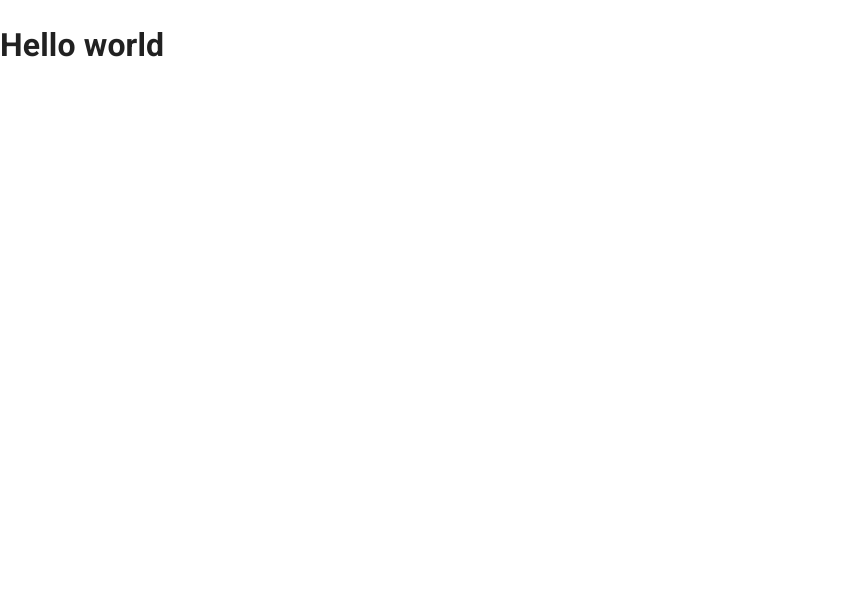
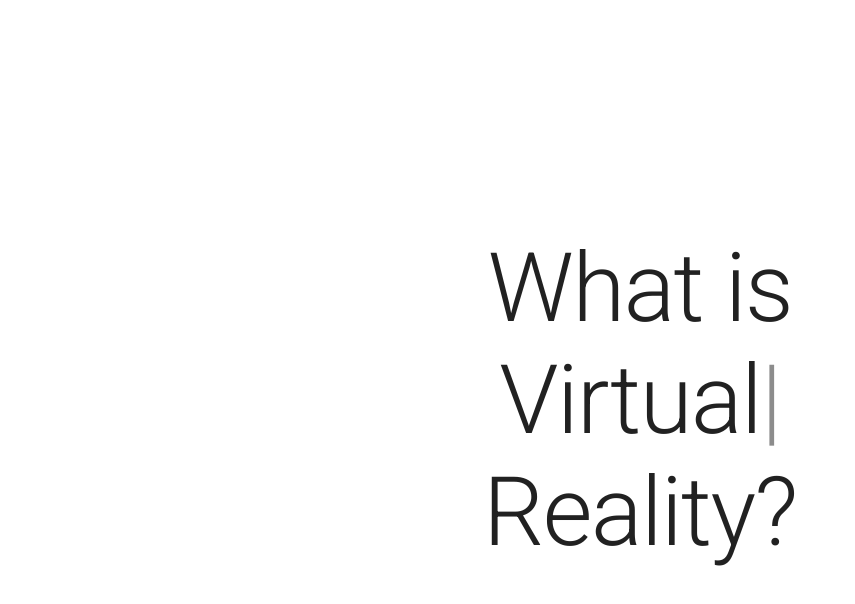
Before and after one commit to rlbergamasco/mejo487-p2, a React (Create React App) app: page / in a window 1280 px wide. Shown: the top 604 px of the page, without its empty margins (0-855 px from the left). Built offline with nearby package versions, Linux system fonts and the light colour scheme.

Commit message:
Added TypedText and jsconfig

```diff
--- /dev/null
+++ b/jsconfig.json
@@ -0,0 +1,6 @@
+{
+    "compilerOptions": {
+        "baseUrl": "src"
+    },
+    "include": ["src"]
+}
--- a/package.json
+++ b/package.json
@@ -13,6 +13,7 @@
     "react": "^17.0.2",
     "react-dom": "^17.0.2",
     "react-scripts": "4.0.3",
+    "typed.js": "^2.0.12",
     "web-vitals": "^1.1.2"
   },
   "scripts": {
--- a/src/App.js
+++ b/src/App.js
@@ -1,6 +1,14 @@
+import { React } from 'react';
+import { Typography, Box } from '@mui/material';
+import { TypedText } from 'components';
 function App() {
+  const realityTypes = ["Virtual", "Augmented", "Mixed"];
   return (
-    <h1>Hello world</h1>
+    <Box sx={{ height: '100vh', display: 'flex', alignItems: 'center', justifyContent: 'center' }}>
+      <Typography variant="h1" align="center">What is <br></br>
+        <TypedText content={realityTypes} /> <br></br>
+        Reality?</Typography>
+    </Box >
   );
 }
 
--- /dev/null
+++ b/src/components/TypedText.jsx
@@ -0,0 +1,26 @@
+import { useRef, useEffect } from 'react';
+import Typed from 'typed.js';
+
+export const TypedText = ({content}) => {
+	const el = useRef(null);
+	const typed = useRef(null);
+
+  useEffect(() => {
+    const options = {
+    	strings: content,
+      typeSpeed: 100,
+      backSpeed: 50,
+      loop:true,
+      loopCount:Infinity
+    };
+
+    typed.current = new Typed(el.current, options);
+
+    return () => {
+      typed.current.destroy();
+    }
+  }, [content])
+  return (
+    <span ref={el} />
+    );
+}
--- /dev/null
+++ b/src/components/index.js
@@ -0,0 +1 @@
+export { TypedText } from "./TypedText";
```
Also changed, not shown: 1 other file (tests, documents, lock files or other folders).
